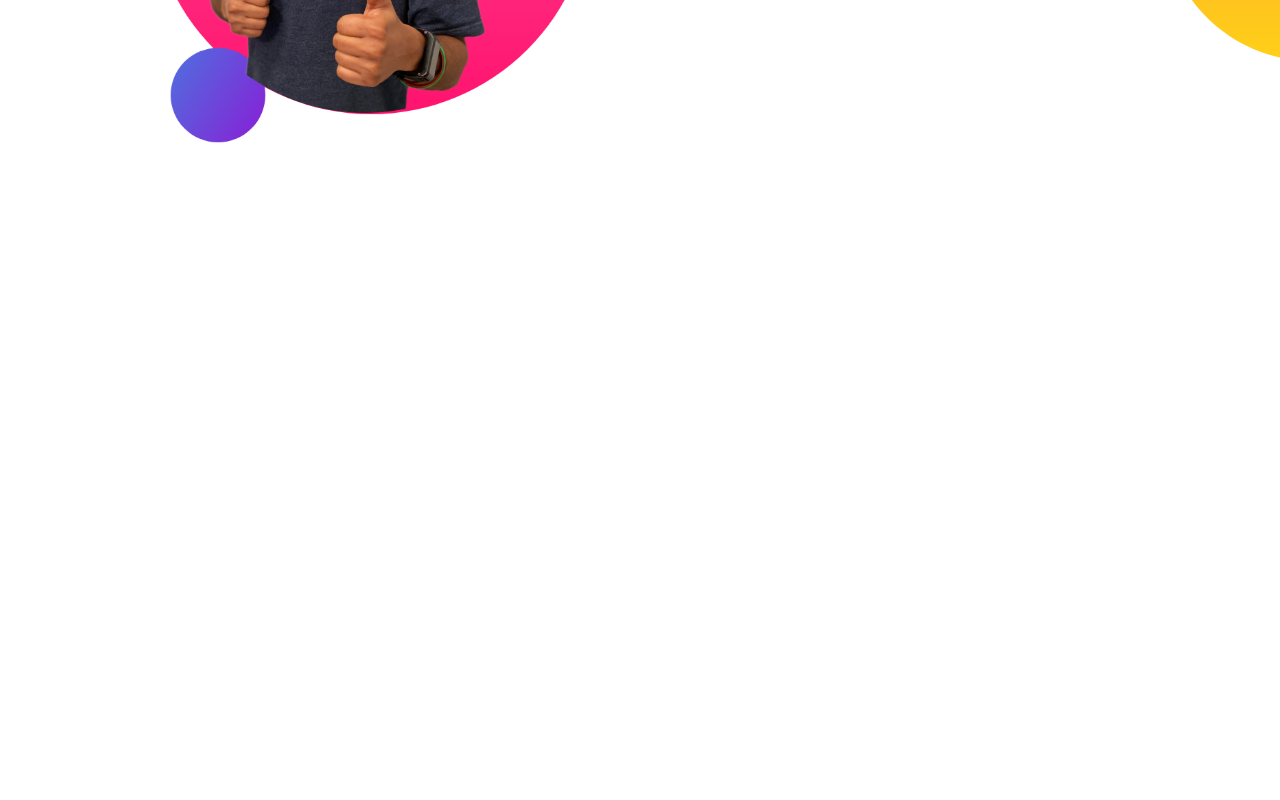
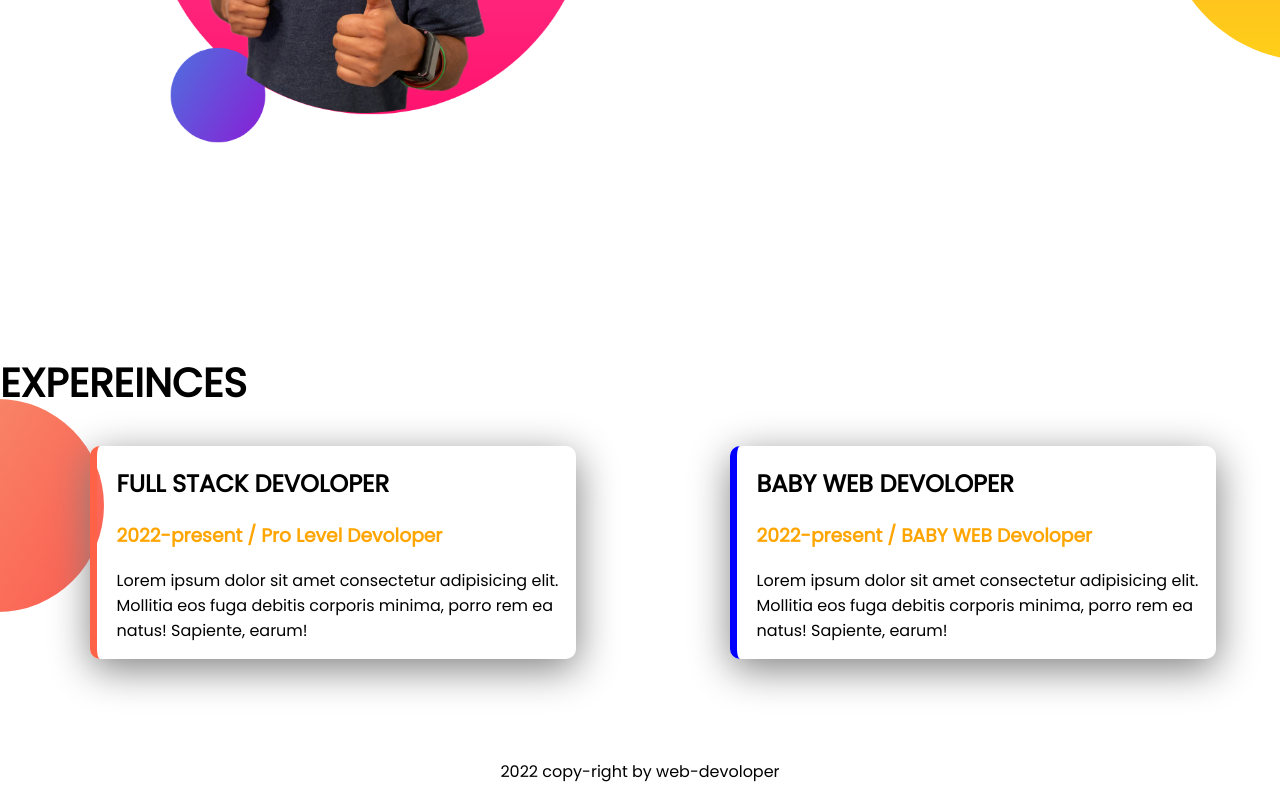
Before and after one commit to ahmmed66/devoloper-portfolio, a plain HTML site: page index.html in a window 1280 px wide. Shown: the part 1143-1943 px from the top of the page. Before the commit the page ends 1496 px from the top, so only its background shows below. Drawn offline with Linux system fonts and the light colour scheme.

Commit message:
style added footer

```diff
--- a/index.html
+++ b/index.html
@@ -14,7 +14,7 @@
 </head>
 
 <body>
-    <section class="top-img">
+    <section class="top-img flexibal-container">
         <div class="content">
             <h1>welcome to</h1>
             <h1 class="color-gold"><span>web-devoloper</span> world!</h1>
@@ -28,7 +28,7 @@
             <img src="images/my-bg.png" alt="my project img">
         </div>
     </section>
-    <section class="drem-big">
+    <section class="drem-big flexibal-container">
         <div class="content">
             <img src="images/jhankar2.png">
         </div>
@@ -40,6 +40,28 @@
             <a class="hiper" target="-black" href="www.google.com">DOWNLOAD RESUME</a>
         </div>
     </section>
+    <section class="ex-text">
+        <h1>EXPEREINCES</h1>
+        <div class="flexibal-container">
+            <div id="full-stack" class="expre-item">
+                <h2>FULL STACK DEVOLOPER</h2>
+                <h3 class="h3-color">2022-present / Pro Level Devoloper</h3>
+                <P>Lorem ipsum dolor sit amet consectetur adipisicing elit. Mollitia eos fuga debitis corporis minima,
+                    porro
+                    rem ea natus! Sapiente, earum!</P>
+            </div>
+            <div id="baby-stack" class="expre-item">
+                <h2>BABY WEB DEVOLOPER</h2>
+                <h3 class="h3-color">2022-present / BABY WEB Devoloper</h3>
+                <P>Lorem ipsum dolor sit amet consectetur adipisicing elit. Mollitia eos fuga debitis corporis minima,
+                    porro
+                    rem ea natus! Sapiente, earum!</P>
+            </div>
+        </div>
+    </section>
+    <footer>
+        <p>2022 copy-right by web-devoloper</p>
+    </footer>
 </body>
 
 </html>
--- a/style.css
+++ b/style.css
@@ -11,7 +11,7 @@ h1 {
     color: gold;
 }
 
-section {
+.flexibal-container {
     display: flex;
     margin-bottom: 100px;
 }
@@ -44,3 +44,34 @@ section {
     background-position: right;
     padding: 80px;
 }
+
+.h3-color {
+    color: orange;
+}
+
+.expre-item {
+    width: 40%;
+    margin-left: 7%;
+    margin-right: 5%;
+    padding-left: 20px;
+    border-radius: 10px;
+    box-shadow: 1px 10px 40px gray;
+}
+
+.ex-text {
+    background: url(images/exp-bg.png);
+    background-repeat: no-repeat;
+    background-position: left;
+}
+
+#full-stack {
+    border-left: 7px solid tomato;
+}
+
+#baby-stack {
+    border-left: 7px solid blue;
+}
+
+footer p {
+    text-align: center;
+}
```
